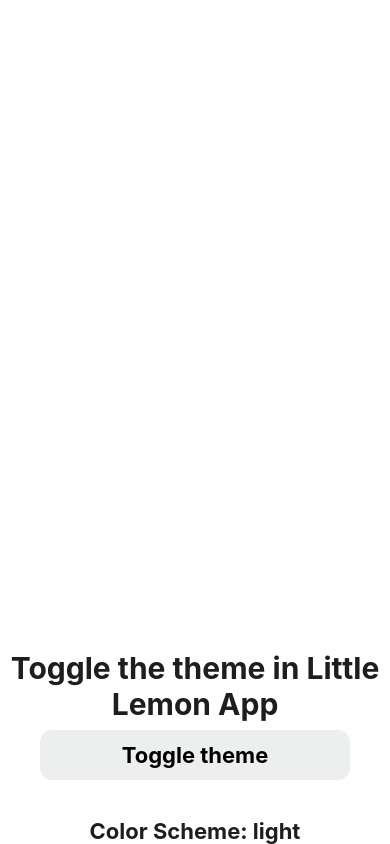
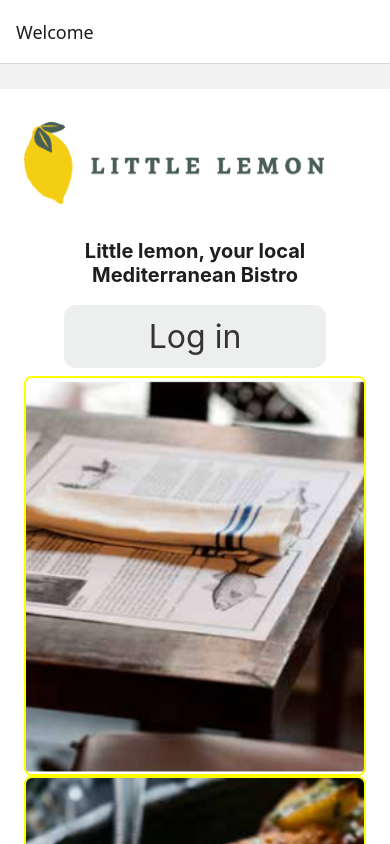
Before and after one commit to khalilovmusa/React_native_meta, a React Native app: screen /Home in a window 390 px wide. Built offline with nearby package versions, Linux system fonts and the light colour scheme.

Commit message:
Navigation container

```diff
--- a/App.tsx
+++ b/App.tsx
@@ -1,25 +1,39 @@
+import * as React from 'react';
+import { NavigationContainer } from "@react-navigation/native";
+import { createNativeStackNavigator } from "@react-navigation/native-stack";
+import WelcomePageWLogo from "./src/components/learncomponents/WelcomePageWLogo";
+import LoginScreen from "./src/components/organisms/LoginScreen/LoginScreen";
+
 // import WelcomeScreen from './src/components/organisms/WelcomeScreen/WelcomeScreen';
+// import ToggleTheme from "./src/hooks/learningHooks/useColorSheme";
+// import MenuItems from "./src/components/organisms/MenuItems/MenuItems";
+// import FeedbackForm from "./src/components/organisms/FeedbackForm/FeedbackForm";
 
-import ToggleTheme from "./src/hooks/learningHooks/useColorSheme";
 
-// import WelcomePageWLogo from "./src/components/learncomponents/WelcomePageWLogo";
+const Stack = createNativeStackNavigator()
 
-// import MenuItems from "./src/components/organisms/MenuItems/MenuItems";
-
-// import FeedbackForm from "./src/components/organisms/FeedbackForm/FeedbackForm";
-// import LoginScreen from "./src/components/organisms/LoginScreen/LoginScreen";
-
-function App() {
+const App = () => {
 
   return (
-    <>
-    <ToggleTheme />
+    <NavigationContainer>
+      <Stack.Navigator>
+        <Stack.Screen
+          name="Home"
+          component={WelcomePageWLogo}
+          options={{ title: 'Welcome' }}
+        />
+        <Stack.Screen
+          name="Login"
+          component={LoginScreen}
+        />
+      </Stack.Navigator>
+    {/* <ToggleTheme /> */}
     {/* <WelcomePageWLogo /> */}
     {/* <WelcomeScreen /> */}
     {/* <FeedbackForm /> */}
     {/* <LoginScreen /> */}
     {/* <MenuItems /> */}
-    </>
+    </NavigationContainer>
   );
 }
 
--- a/package.json
+++ b/package.json
@@ -12,8 +12,12 @@
   "dependencies": {
     "@react-native-community/hooks": "^100.1.0",
     "@react-native/new-app-screen": "0.80.1",
+    "@react-navigation/native": "^7.1.17",
+    "@react-navigation/native-stack": "^7.3.24",
     "react": "19.1.0",
-    "react-native": "0.80.1"
+    "react-native": "0.80.1",
+    "react-native-safe-area-context": "^5.5.2",
+    "react-native-screens": "^4.13.1"
   },
   "devDependencies": {
     "@babel/core": "^7.25.2",
--- a/src/components/learncomponents/WelcomePageWLogo/index.tsx
+++ b/src/components/learncomponents/WelcomePageWLogo/index.tsx
@@ -1,7 +1,8 @@
-import { Image, Text, ScrollView, ImageBackground } from "react-native"
+import { Image, Text, ScrollView, ImageBackground, Pressable } from "react-native"
 import styles from './styles'
 
-const WelcomePageWLogo = () => {
+
+const WelcomePageWLogo = ({ navigation }) => {
    return(
       <ScrollView style={styles.container}>
          <Image
@@ -17,6 +18,15 @@
             Little lemon, your local Mediterranean Bistro
          </Text>
          </ImageBackground>
+         <Pressable
+         onPress={() => {
+            navigation.navigate('Login')
+         }}
+         style={styles.button}>
+            <Text style={styles.buttonText}>
+               Log in
+            </Text>
+         </Pressable>
          <Image
             source={require("../../../assets/pic1.png")}
             style={styles.image}
--- a/src/components/learncomponents/WelcomePageWLogo/styles.ts
+++ b/src/components/learncomponents/WelcomePageWLogo/styles.ts
@@ -37,5 +37,20 @@
       flex: 1,
       height: 300,
       justifyContent: 'center',
+   },
+   button: {
+      fontSize: 22,
+      padding: 10,
+      marginVertical: 8,
+      margin: 40,
+      backgroundColor: '#EDEFEE',
+      borderColor: '#EDEFEE',
+      borderWidth: 2,
+      borderRadius: 12
+   },
+   buttonText: {
+      color: '#333333',
+      textAlign: 'center',
+      fontSize: 32
    }
 })
```
Also changed, not shown: src/components/organisms/LoginScreen/LoginScreenStyles.ts (+4 -4 lines), 1 other file (tests, documents, lock files or other folders).
